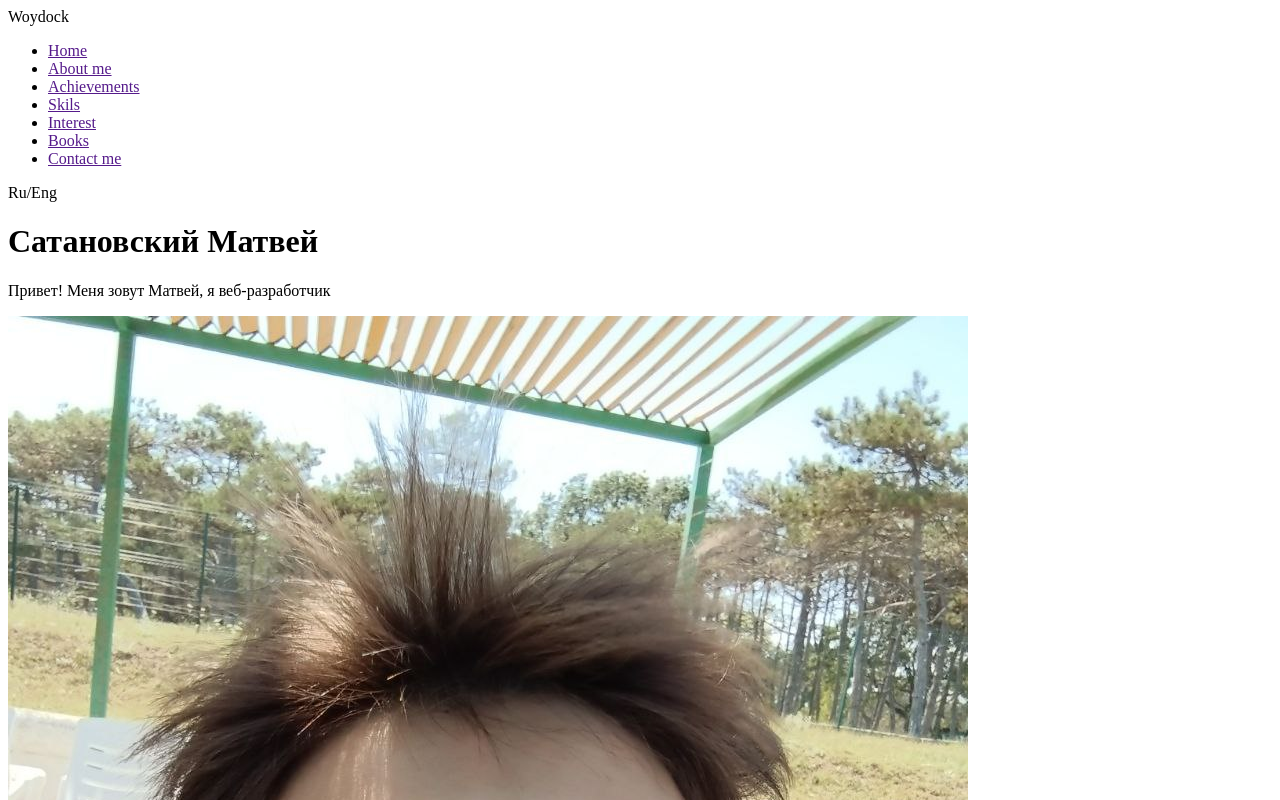
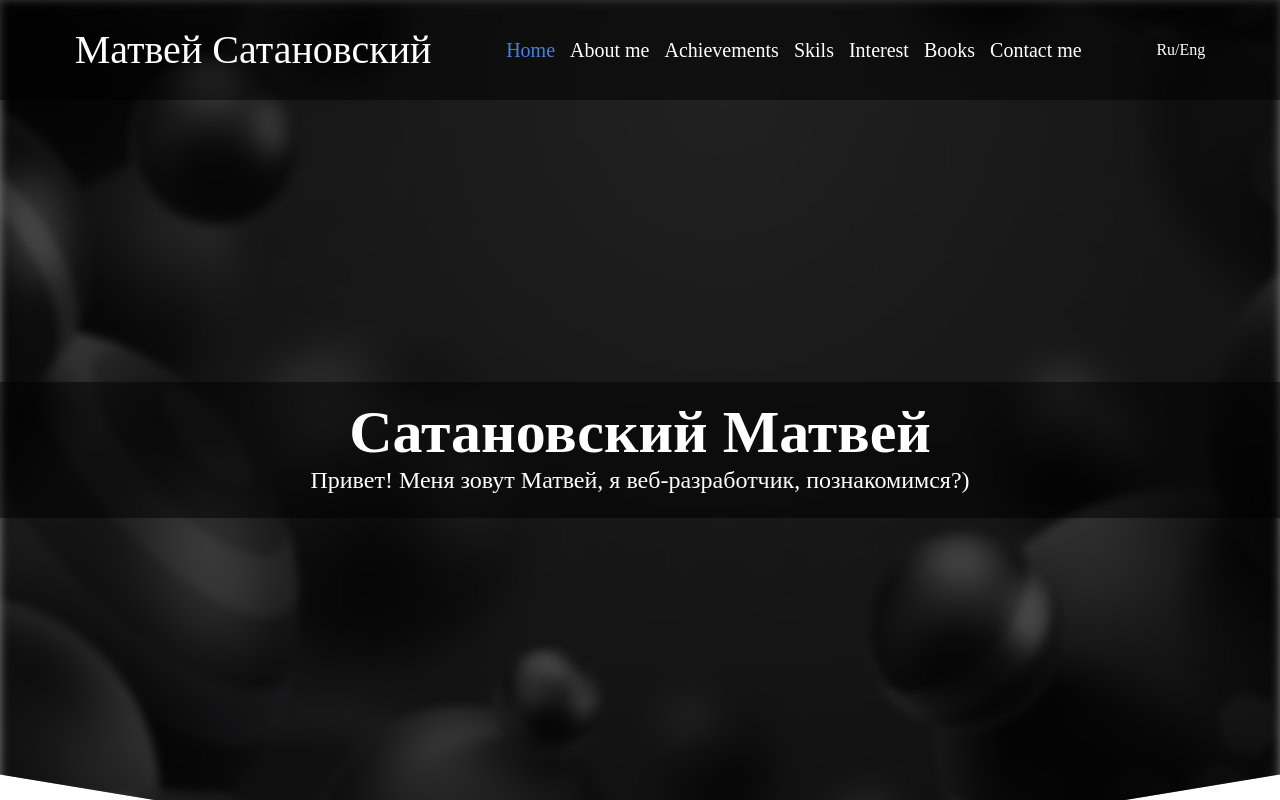
Before and after one commit to Matveysatana/BusinessCard, a plain HTML site: page index.html in a window 1280 px wide. Shown: the top 800 px of the page. Drawn offline with Linux system fonts and the light colour scheme.

Commit message:
Css for header

```diff
--- /dev/null
+++ b/Styles/reset.css
@@ -0,0 +1,78 @@
+/* Указываем box sizing */
+*,
+*::before,
+*::after {
+  box-sizing: border-box;
+}
+
+/* Убираем внутренние отступы */
+ul[class],
+ol[class] {
+  padding: 0;
+}
+
+/* Убираем внешние отступы */
+body,
+h1,
+h2,
+h3,
+h4,
+p,
+ul[class],
+ol[class],
+li,
+figure,
+figcaption,
+blockquote,
+dl,
+dd {
+  margin: 0;
+}
+
+/* Выставляем основные настройки по-умолчанию для body */
+body {
+  min-height: 100vh;
+  scroll-behavior: smooth;
+  text-rendering: optimizeSpeed;
+  line-height: 1.5;
+}
+
+/* Удаляем стандартную стилизацию для всех ul и il, у которых есть атрибут class*/
+ul[class],
+ol[class] {
+  list-style: none;
+}
+
+/* Элементы a, у которых нет класса, сбрасываем до дефолтных стилей */
+a:not([class]) {
+  text-decoration-skip-ink: auto;
+}
+
+/* Упрощаем работу с изображениями */
+img {
+  max-width: 100%;
+  display: block;
+}
+
+/* Указываем понятную периодичность в потоке данных у article*/
+article > * + * {
+  margin-top: 1em;
+}
+
+/* Наследуем шрифты для инпутов и кнопок */
+input,
+button,
+textarea,
+select {
+  font: inherit;
+}
+
+/* Удаляем все анимации и переходы для людей, которые предпочитай их не использовать */
+@media (prefers-reduced-motion: reduce) {
+  * {
+    animation-duration: 0.01ms !important;
+    animation-iteration-count: 1 !important;
+    transition-duration: 0.01ms !important;
+    scroll-behavior: auto !important;
+  }
+}
--- /dev/null
+++ b/Styles/style.css
@@ -0,0 +1,109 @@
+
+/* Переменные */
+:root {
+    --color-blue: rgb(65, 129, 224);
+    --backgraund-black-opacity: rgb(0, 0, 0, .5);
+}
+/* Общие стили */
+* {
+    margin: 0;
+    padding: 0;
+    list-style-type: none;
+}
+
+a {
+    color: var(--color-blue);
+    text-decoration: none;
+    transition: opaciyt 0.25 ease;
+}
+a:hover {
+    opacity: .8;
+}
+
+/* Header стили */
+.header{
+    position: relative;
+    height: 110vh;
+    clip-path: polygon(100% 0, 100% 88%, 50% 100%, 0 88%, 0 0);
+}
+
+.header__backgraund{
+    position: absolute;
+    height: inherit;
+    width: 100%;
+    object-fit: cover;
+    filter: blur(5px);
+}
+
+.header__backgraund-wrapper{
+    position: absolute;
+    height: inherit;
+    width: 100%;
+
+    background: rgb(0, 0, 0, .5);
+
+    z-index: 1;
+}
+
+.header-top {
+    position: relative;
+    display: flex;
+    align-items: center;
+    justify-content: space-evenly;
+    height: 100px;
+
+    color: #fff;
+    background-color: var(--backgraund-black-opacity);
+
+    z-index: 2;
+}
+.header-top a {
+    color: #fff;
+}
+.header-top a.active {
+    color: var(--color-blue);
+
+}
+.logo{
+    font-size: 40px;
+    color: #fff;
+}
+.menu{
+    display: flex;
+    align-items: center;
+    justify-content: center;
+}
+.element-menu {
+    font-size: 20px;
+    margin-right: 15px;
+}
+.element-menu:last-child{
+    margin: 0;
+}
+.header-center {
+    position: relative;
+    display: flex;
+    flex-direction: column;
+    justify-content: center;
+    align-items: center;
+    height: calc(100vh - 100px);
+
+    color: #fff;
+
+    z-index: 2;
+
+}
+.header-center__wrapper {
+    padding: 20px 0px;
+    width: 100%;
+    text-align: center;
+
+    background-color: var(--backgraund-black-opacity);
+}
+.name{
+    font-size: 60px;
+    line-height: 60px;
+}
+.description {
+    font-size: 24px;
+}
--- a/index.html
+++ b/index.html
@@ -3,16 +3,20 @@
 <head>
     <meta charset="UTF-8">
     <meta name="viewport" content="width=device-width, initial-scale=1.0">
-    <title>Buisness card</title>
+    <link rel="stylesheet" href="./Styles/reset.css">
+    <link rel="stylesheet" href="./Styles/style.css">
+    <title>Сатановский Матвей Витальевич</title>
 </head>
 <body>
-    <header>
+    <header class="header">
+        <img class="header__backgraund" src="./images/Фон-для-сайта3.jpg" alt="backgraund">
+        <div class="header__backgraund-wrapper"></div>
         <div class="header-top">
-            <span class="logo">Woydock</span>
+            <a href="" class="logo">Матвей Сатановский</a>
             <nav class="navigation">
                 <ul class="menu">
                     <li class="element-menu">
-                        <a class="element-menu__link" href="">Home</a>
+                        <a class="element-menu__link active" href="">Home</a>
                     </li>
                     <li class="element-menu">
                         <a class="element-menu__link" href="">About me</a>
@@ -38,14 +42,16 @@
         </div>
 
         <div class="header-center">
-            <h1 class="name">Сатановский Матвей</h1>
-            <p class="description">Привет! Меня зовут Матвей, я веб-разработчик</p>
+            <div class="header-center__wrapper">
+                <h1 class="name">Сатановский&nbsp;Матвей</h1>
+                <p class="description">Привет! Меня зовут Матвей, я веб-разработчик, познакомимся?)</p>
+            </div>
         </div>
     </header>
 
     <section class="about-me">
         <div class="left">
-            <img src="Лучший_Мужчина.jpg" alt="Фотка автора">
+            <img src="./images/Лучший_Мужчина.jpg" alt="Фотка автора">
         </div>
         <div class="right">
             <h2 class="about-me__title">Сатановский Матвей Витальевич</h2>
@@ -162,6 +168,7 @@
             <p class="interest-text">Lorem ipsum dolor sit amet consectetur adipisicing elit. Nostrum quaerat pariatur, a molestias magnam inventore, eos tempora aspernatur, quidem ipsa facere totam et soluta possimus nam voluptate commodi laborum alias.</p>
         </div>
     </section>
+
     <section class="books">
         <h2 class="second-title">Прочитанные книги</h2>
 
@@ -199,11 +206,6 @@
 
     </secton>
 
-
-
-
-
-
     <footer class="footer">
         <ul class="social">
             <li class="social-elements">
```
Also changed, not shown: images/Лучший_Мужчина.jpg (renamed from Лучший_Мужчина.jpg), images/Фон-для -сайта.jpg (added), images/Фон-для -сайта2.jpg (added), images/Фон-для-сайта3.jpg (added), style.css (deleted).
